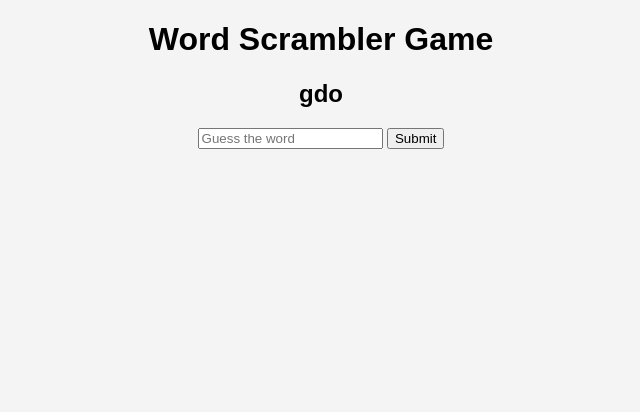
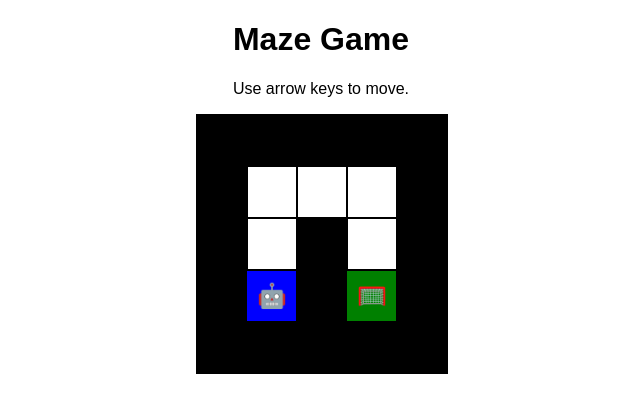
Before and after one commit to jgmz0950/CSC-2200_Spring-25, a website: page index.html in a window 1280 px wide. Shown: the whole page, without its empty margins (319-959 px from the left). Drawn offline with Linux system fonts and the light colour scheme.

Commit message:
finished maze game

```diff
--- a/index.html
+++ b/index.html
@@ -3,97 +3,21 @@
 <head>
     <meta charset="UTF-8">
     <meta name="viewport" content="width=device-width, initial-scale=1.0">
-    <title>Word Scrambler Game</title>
+    <title>Maze Game</title>
     <style>
-        body {
-            font-family: Arial, sans-serif;
-            text-align: center;
-            background-color: #f4f4f4;
-        }
-        #scrambledWord {
-            font-size: 24px;
-            font-weight: bold;
-            margin: 20px;
-        }
-        #feedback {
-            margin-top: 10px;
-            font-weight: bold;
-            color: green;
-        }
-        #feedback.wrong {
-            font-size : 25px;
-            color: red;
-        }
+        body { text-align: center; font-family: Arial, sans-serif; }
+        .grid { display: inline-grid; grid-template-columns: repeat(5, 50px); }
+        .cell { width: 50px; height: 50px; display: flex; align-items: center; justify-content: center;
+            border: 1px solid black; font-size: 24px; }
+        .wall { background: black; }
+        .player { background: blue; color: white; }
+        .goal { background: green; color: white; }
     </style>
-    <script>
-        // Only allow 3 attempts to guess the word
-        // After each wrong attempt deduct 1 from attempts and
-        //          indicate number of guesses left
-        // When attempts is 0 then do not allow the game to continue
-        //   You can optionally
-        //           disable the submit button
-        //           Make the submit button disappear
-        //           Change the button into a reset button
-        const words = ["apple", "baker", "charlie", "dog"];
-        let randIx = Math.floor(Math.random()*words.length);
-        let oWord = words[randIx];
-        let counter = 0;
-        let chancesLeft = 2;
-
-        function showWord(){
-            const scrambledWord = scramble(oWord);
-            document.getElementById("scrambledWord").innerText =  scrambledWord;
-        }
-        function scramble( word){
-            let letterList = word.split("");
-            for( let i=letterList.length-1; i>0; i--){
-                let idx = Math.floor(Math.random() * (i+1));
-                let temp = letterList[idx];
-                letterList[idx] =  letterList[i];
-                letterList[i] = temp;
-            }
-            return letterList.join("");
-        }
-        function playGame(){
-            const userGuess = document.getElementById("guessInput").value.toLowerCase();
-            const feedback = document.getElementById("feedback");
-            const restartButton = document.getElementById("restartGame");
-
-
-            if ( userGuess === oWord){
-                // feedback.innerText =  " Correct!";
-                // feedback.classList.remove( "wrong");
-                feedback.innerHTML = "<span style='color:blue'> Correct </span>"
-            } else {
-                feedback.innerText =  `Nope, you have ${chancesLeft} chances left` ;
-                feedback.classList.add( "wrong");
-                counter++;
-                chancesLeft--;
-                // console.log( counter );
-                if (counter >= 3){
-                    alert("You are out of luck!");
-                    document.getElementById("submitGuess").style.display = "none";
-                    restartButton.style.display = "inline-block"
-
-                }
-
-            }
-        }
-
-        function restartGame() {
-            window.location.reload(); // Reload
-        }
-
-    </script>
+    <script src="js/mazeGame.js"></script>
 </head>
-<body onLoad="showWord()">
-<h1>Word Scrambler Game</h1>
-<p id="scrambledWord"></p>
-<input type="text" id="guessInput" placeholder="Guess the word" />
-<button id="submitGuess" onClick="playGame()">Submit</button>
-<button id="restartGame" style="display: none;" onClick="restartGame()">Restart Game</button>
-
-<p id="feedback"></p>
-
+<body onLoad="drawBoard()">
+<h1>Maze Game</h1>
+<p>Use arrow keys to move.</p>
+<div id="gameBoard" class="grid"></div>
 </body>
 </html>
--- /dev/null
+++ b/js/mazeGame.js
@@ -0,0 +1,80 @@
+
+const maze = [
+    [1,1,1,1,1],
+    [1,0,0,0,1],
+    [1,0,1,0,1],
+    [1, "P", 1, "G", 1],
+    [1,1,1,1,1]
+
+];
+let playerPos = {row: 3, col:1}
+document.addEventListener("keydown", (event) => {
+    if (event.key === "ArrowUp") { movePlayer( -1, 0)}
+    if (event.key === "ArrowDown") {  movePlayer( 1, 0)}
+    if (event.key === "ArrowLeft") {  movePlayer( 0, -1)}
+    if (event.key === "ArrowRight") {  movePlayer( 0, 1)}
+});
+
+function movePlayer(rowOfSet, colOfSet){
+  let newRow = playerPos.row + rowOfSet;
+  let newCol = playerPos.col + colOfSet;
+
+  if(maze[newRow][newCol] !== 1){
+      maze[playerPos.row][playerPos.col] = 0;
+      playerPos.row = newRow;
+      playerPos.col = newCol;
+      maze[newRow][newCol] = "P";
+      drawBoard();
+      if(newRow === 3 && newCol === 3){
+          setTimeout( () => {
+              alert("you won");
+              removeEventListener("keydown", (keydownHandler) => {
+
+              })
+          }, 1000);
+      }
+  } else {
+      alert("You've hit a wall!");
+  }
+}
+
+//objects
+let currentPosition= {row: 3, col : 1};
+
+
+function drawBoard(){
+
+    const gameBoard = document.getElementById("gameBoard");
+    let x = maze[1][1];
+    gameBoard.innerHTML = "";
+
+    //alert (x);
+    let counter =0;
+    // for(let x =0; x<maze.length(); x++){
+    //     for(let col = 0; col < maze[x].length; col++){
+    //         counter+=1;
+    //     }
+    // }
+
+    maze.forEach((row, rIndex) => {
+        row.forEach((cell, cIndex) => {
+            //console.log(cell);
+            let div = document.createElement("div");
+            div.classList.add("cell");
+            if(cell == 1){
+                div.classList.add("wall");
+            } else if(cell === 'P'){
+                div.classList.add("player");
+                div.textContent = "🤖";
+            } else if (cell === "G"){
+                div.classList.add("goal");
+                // div.textContent = "🥅";
+                div.textContent = String.fromCodePoint(0x1F945);
+            }
+            gameBoard.appendChild(div);
+        })
+    })
+
+
+
+}
```
Also changed, not shown: textFormaterExampleInClass.html (+13 -4 lines), homework_feb_26.html (deleted).
